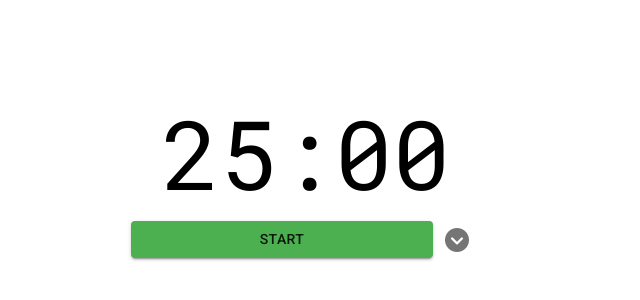
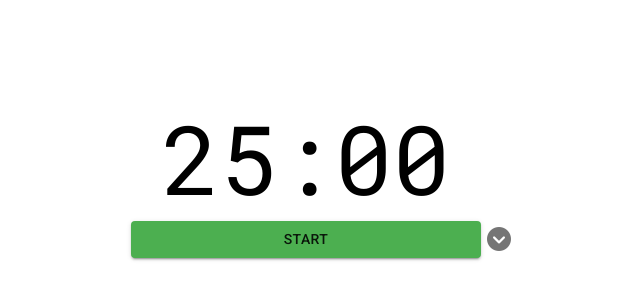
Before and after one commit to drewkiimon/think-straight, a React (Create React App) app: page / in a window 1280 px wide. Shown: the part 214-514 px from the top of the page, without its empty margins (334-974 px from the left). Built offline with nearby package versions, Linux system fonts and the light colour scheme.

Commit message:
Fixed completed pomodoro color and changed position of more actions

```diff
--- a/src/components/Streaks/Streaks.scss
+++ b/src/components/Streaks/Streaks.scss
@@ -3,17 +3,14 @@
 	height: 20px;
 	margin: auto;
 
-	.streak {
+	.fa-fire-alt {
 		height: 20px;
 		padding-top: 16px;
 		font-size: 20px;
+		color: orange;
 
-		.fa-fire-alt {
-			color: orange;
-
-			&:not(:first-child) {
-				margin-left: 8px;
-			}
+		&:not(:first-child) {
+			margin-left: 8px;
 		}
 	}
 }
--- a/src/components/Timer.js
+++ b/src/components/Timer.js
@@ -138,7 +138,8 @@ class Timer extends Component {
 		} else if (
 			!this.state.onShortBreak &&
 			!this.state.onLongBreak &&
-			this.state.current === Constants.POMODORO_LENGTH
+			this.state.current === 3
+			// this.state.current === Constants.POMODORO_LENGTH
 		) {
 			this.playAlarm();
 
--- a/src/components/Timer.scss
+++ b/src/components/Timer.scss
@@ -1,10 +1,11 @@
 .timer {
 	.timer-button {
+		position: relative;
 		width: 350px;
 		margin: auto;
 	}
 
 	.timer-action-button {
-		width: calc(100% - 48px);
+		width: 100%;
 	}
 }
--- a/src/components/TimerActions/TimerActions.js
+++ b/src/components/TimerActions/TimerActions.js
@@ -36,6 +36,7 @@ class TimerActions extends Component {
 		return (
 			<div className='timer-actions'>
 				<IconButton
+					className='timer-actions-button'
 					aria-controls='simple-menu'
 					aria-haspopup='true'
 					onClick={this.toggleMenu}>
--- a/src/components/TimerActions/TimerActions.scss
+++ b/src/components/TimerActions/TimerActions.scss
@@ -1,3 +1,10 @@
 .timer-actions {
-    display: inline-block;
+	display: inline-block;
+	position: absolute;
+
+	.timer-actions-button {
+		padding: 0;
+		height: 36px;
+		width: 36px;
+	}
 }
```
